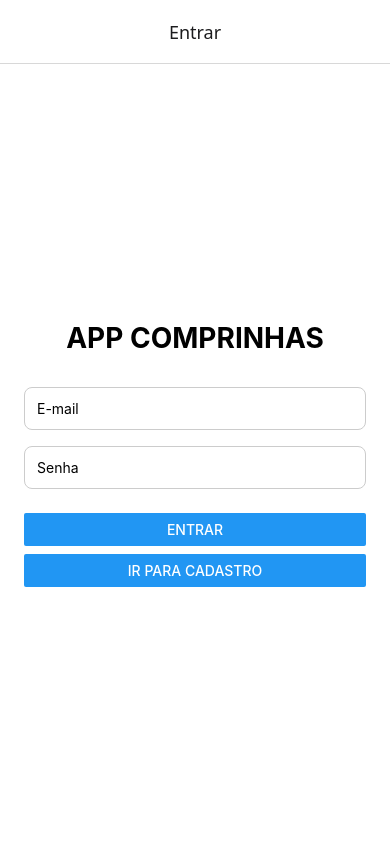
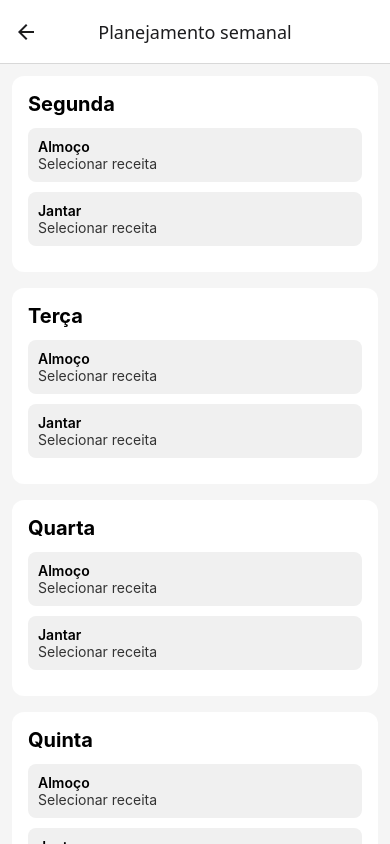
Before and after one commit to IssamiU/MealSync, a React Native app in the folder frontend/: screen /Planner in a window 390 px wide. Built offline with nearby package versions, Linux system fonts and the light colour scheme; what react-native-worklets would draw is missing.

Commit message:
feat: adiciona planejamento semanal com selecao de receitas

```diff
--- a/frontend/src/navigation/index.tsx
+++ b/frontend/src/navigation/index.tsx
@@ -8,6 +8,7 @@ import DashboardScreen from "../screens/dashboard/DashboardScreen";
 import CreateRecipeScreen from "../screens/recipes/CreateRecipeScreen";
 import RecipesListScreen from "../screens/recipes/RecipesListScreen";
 import RecipeDetailsScreen from "../screens/recipes/RecipeDetailsScreen";
+import PlannerScreen from "../screens/planner/PlannerScreen";
 import { RootStackParamList } from "../types/navigation";
 
 const Stack = createNativeStackNavigator<RootStackParamList>();
@@ -51,6 +52,11 @@ export default function AppNavigator() {
           component={RecipeDetailsScreen}
           options={{ title: "Detalhes da receita" }}
         />
+        <Stack.Screen
+          name="Planner"
+          component={PlannerScreen}
+          options={{ title: "Planejamento semanal" }}
+        />
       </Stack.Navigator>
     </NavigationContainer>
   );
--- a/frontend/src/screens/dashboard/DashboardScreen.tsx
+++ b/frontend/src/screens/dashboard/DashboardScreen.tsx
@@ -70,6 +70,13 @@ export default function DashboardScreen({ navigation }: Props) {
         />
       </View>
 
+      <View style={styles.buttonSpacing}>
+        <Button
+          title="Planejamento semanal"
+          onPress={() => navigation.navigate("Planner")}
+        />
+      </View>
+
       <Button title="Sair" onPress={handleLogout} />
     </View>
   );
--- /dev/null
+++ b/frontend/src/screens/planner/PlannerScreen.tsx
@@ -0,0 +1,113 @@
+import React from "react";
+import {
+  ScrollView,
+  StyleSheet,
+  Text,
+  View,
+  Pressable,
+} from "react-native";
+import { useDispatch, useSelector } from "react-redux";
+
+import { RootState } from "../../store";
+import { addPlannedMeal } from "../../store/slices/plannerSlice";
+
+const days = [
+  "Segunda",
+  "Terça",
+  "Quarta",
+  "Quinta",
+  "Sexta",
+  "Sábado",
+  "Domingo",
+];
+
+const mealTypes = ["Almoço", "Jantar"];
+
+export default function PlannerScreen() {
+  const dispatch = useDispatch();
+  const recipes = useSelector((state: RootState) => state.recipes.recipes);
+  const plannedMeals = useSelector(
+    (state: RootState) => state.planner.plannedMeals
+  );
+
+  function handleSelectRecipe(day: string, mealType: string) {
+    if (recipes.length === 0) return;
+
+    const randomRecipe = recipes[Math.floor(Math.random() * recipes.length)];
+
+    dispatch(
+      addPlannedMeal({
+        id: Date.now().toString(),
+        day: day as any,
+        mealType: mealType as any,
+        recipeId: randomRecipe.id,
+      })
+    );
+  }
+
+  function getRecipeName(day: string, mealType: string) {
+    const meal = plannedMeals.find(
+      (m) => m.day === day && m.mealType === mealType
+    );
+
+    if (!meal) return "Selecionar receita";
+
+    const recipe = recipes.find((r) => r.id === meal.recipeId);
+    return recipe ? recipe.title : "Receita não encontrada";
+  }
+
+  return (
+    <ScrollView style={styles.container}>
+      {days.map((day) => (
+        <View key={day} style={styles.dayCard}>
+          <Text style={styles.dayTitle}>{day}</Text>
+
+          {mealTypes.map((mealType) => (
+            <Pressable
+              key={mealType}
+              style={styles.mealRow}
+              onPress={() => handleSelectRecipe(day, mealType)}
+            >
+              <Text style={styles.mealType}>{mealType}</Text>
+              <Text style={styles.recipeName}>
+                {getRecipeName(day, mealType)}
+              </Text>
+            </Pressable>
+          ))}
+        </View>
+      ))}
+    </ScrollView>
+  );
+}
+
+const styles = StyleSheet.create({
+  container: {
+    flex: 1,
+    backgroundColor: "#f5f5f5",
+    padding: 12,
+  },
+  dayCard: {
+    backgroundColor: "#fff",
+    borderRadius: 12,
+    padding: 16,
+    marginBottom: 16,
+    elevation: 2,
+  },
+  dayTitle: {
+    fontSize: 20,
+    fontWeight: "700",
+    marginBottom: 12,
+  },
+  mealRow: {
+    marginBottom: 10,
+    padding: 10,
+    backgroundColor: "#f0f0f0",
+    borderRadius: 8,
+  },
+  mealType: {
+    fontWeight: "600",
+  },
+  recipeName: {
+    color: "#333",
+  },
+});
--- a/frontend/src/types/navigation.ts
+++ b/frontend/src/types/navigation.ts
@@ -7,4 +7,5 @@ export type RootStackParamList = {
   RecipeDetails: {
     recipeId: string;
   };
+  Planner: undefined;
 };
```
